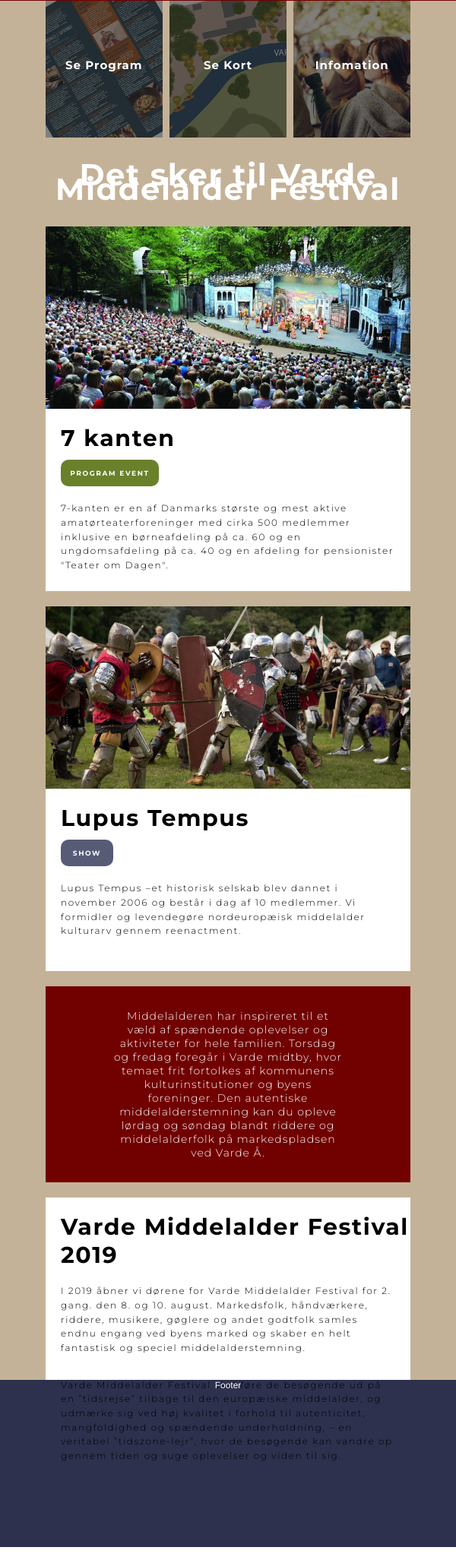
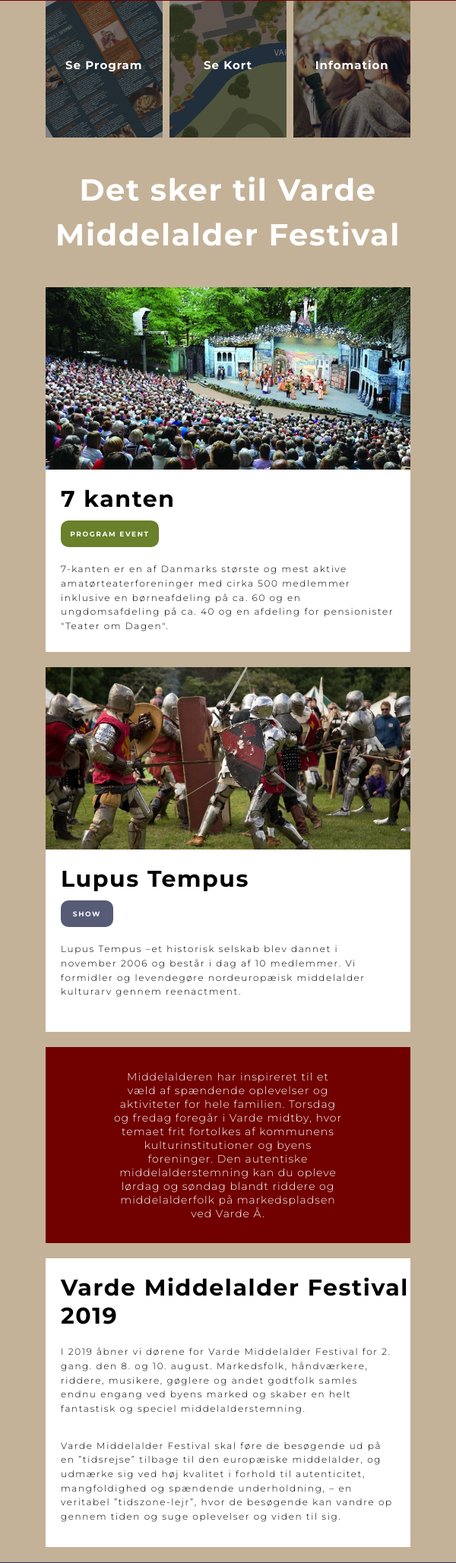
Before and after one commit to lagfoss/eksamensprojekt, a PHP site: page / in a window 600 px wide. Shown: the part 571-2628 px from the top of the page at 76% size. Before the commit the page ends 2607 px from the top, so only its background shows below. Run offline with PHP 8.4, Linux system fonts and the light colour scheme.

Commit message:
nu også med mobile og tab

```diff
--- a/assets/css/styles.css
+++ b/assets/css/styles.css
@@ -108,7 +108,7 @@ h2{
   font-size: 40px;
   padding: 40px 20px 20px 20px;
   letter-spacing: 1.2pt;
-  line-height: 14pt;
+  line-height: 44pt;
   color: #fff;
   font-weight: 700;
   text-align: center;
@@ -419,8 +419,7 @@ section{
    min-height: 220px;}
 }
 footer {
-
-   margin:auto;
+   margin-top: 20px;
    left: 0;
    bottom: 0;
    width: 100%;
@@ -432,7 +431,9 @@ footer {
 
 /* Tablet Styles */
 @media only screen and (min-width: 400.01px) and (max-width: 720px) {
-
+  footer{
+    margin-top: 20px;
+  }
   .indhold{
     display: flex;
     flex-wrap: wrap;
@@ -476,11 +477,12 @@ footer {
 
  .seo_om_vmf{
    width: 100%;
-   height: 240px;
+
    min-height: 220px;}
 }
 /* Desktop Styles */
 @media only screen and (min-width: 720.01px) {
+
  .indhold {
    padding-top: 20px;
    display: flex;
```
